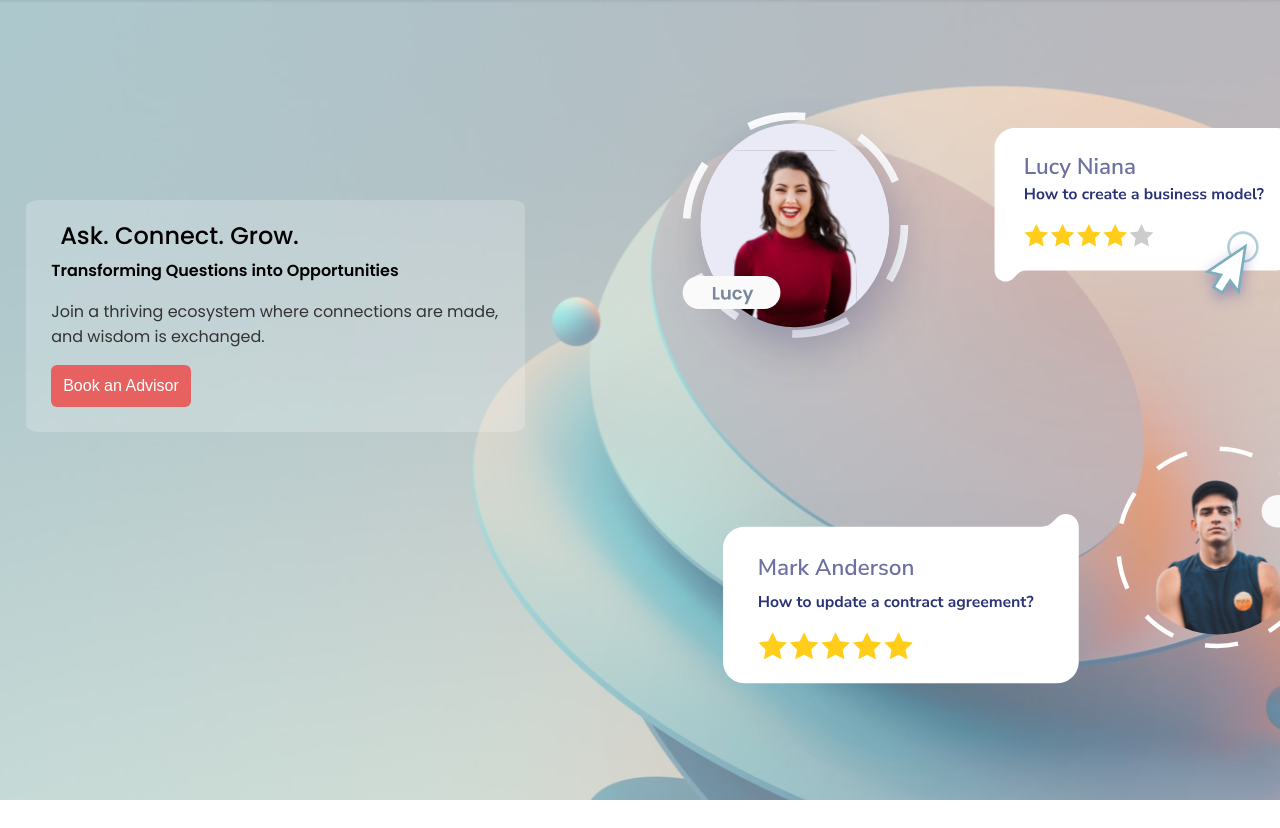
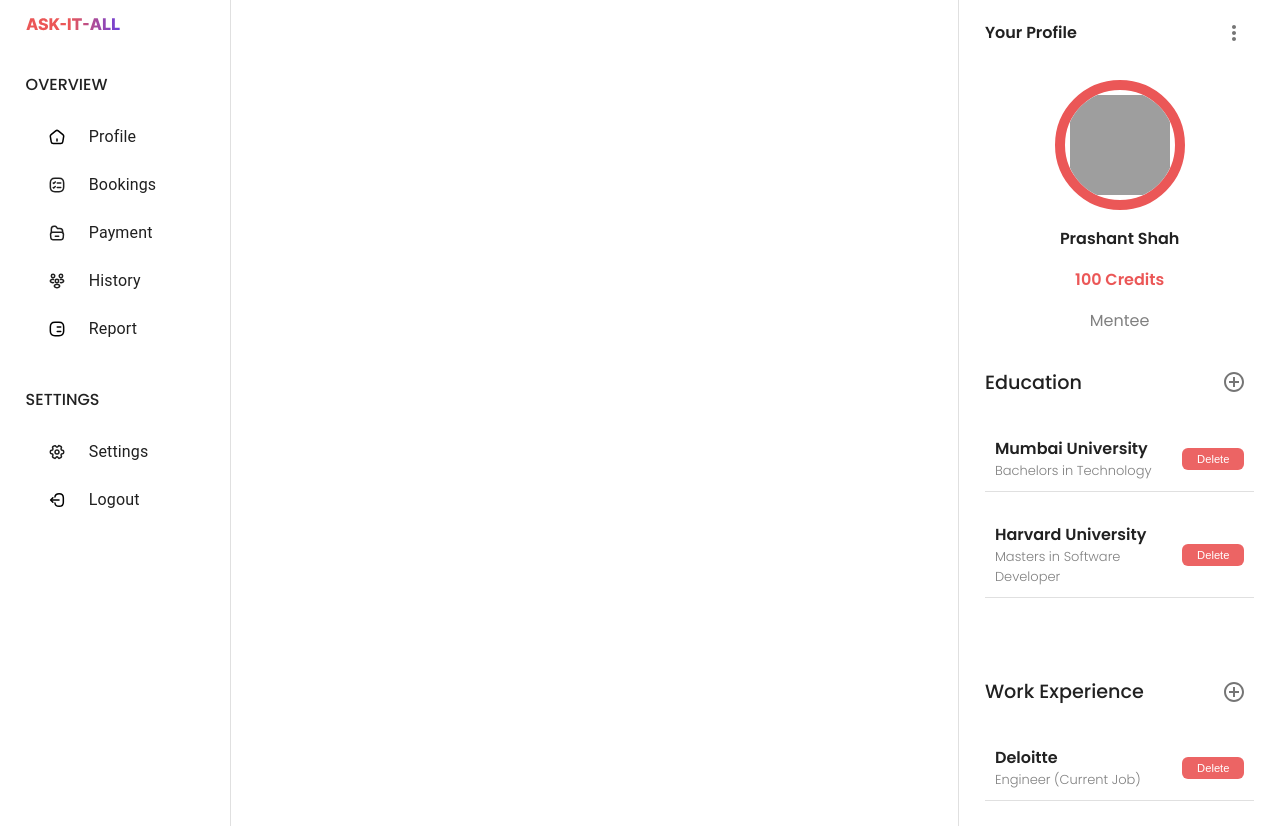
Before and after one commit to shaaz1000/ask-it-all, a React (Create React App) app: page / in a window 1280 px wide. Shown: the top 828 px of the page. Built offline with nearby package versions, Linux system fonts and the light colour scheme; grey boxes are pictures that could not be loaded.

Commit message:
[UPDATE] profile section

```diff
--- /dev/null
+++ b/src/components/EditableCard/EditableCard.scss
@@ -0,0 +1,34 @@
+.editable-card {
+    .title {
+        display: flex;
+        justify-content: space-between;
+        font-size: larger;
+        align-items: center;
+    }
+    .listitem {
+        padding: 10px 0;
+        .content {
+            padding: 10px;
+            display: flex;
+            justify-content: space-between;
+            align-items: center;
+            p {
+                margin: 0;
+            }
+            .poppins-light {
+                color: gray;
+                font-size: small;
+            }
+            .Button {
+                padding: 2% 6%;
+                font-size: 0.7em;
+                height: fit-content;
+            }
+        }
+        .details {
+            padding: 0 10px;
+            width: 20%;
+        }
+    }
+
+}
--- /dev/null
+++ b/src/components/EditableCard/index.js
@@ -0,0 +1,34 @@
+import { AddCircleOutlineOutlined } from "@mui/icons-material";
+import React from "react";
+import "./EditableCard.scss";
+import { Divider, IconButton } from "@mui/material";
+import Button from "../reusable/button/Button";
+
+function EditableCard({ cardTitle, onAdd, data }) {
+  return (
+    <div className="editable-card">
+      <div className="title">
+        <p className="poppins-medium">{cardTitle}</p>
+        <IconButton>
+          <AddCircleOutlineOutlined />
+        </IconButton>
+      </div>
+      {data?.map((i, index) => (
+        <div key={index} className="listitem">
+            <div className="content">
+              <div>
+                <p className="poppins-semibold">{i.title}</p>
+                <p className="poppins-light">{i.subTitle}</p>
+              </div>
+              <Button variant={"cta"} label={"Delete"} />
+            </div>
+          <Divider />
+        </div>
+      ))}
+      <br/>
+      <br/>
+    </div>
+  );
+}
+
+export default EditableCard;
--- a/src/context/AuthContext.js
+++ b/src/context/AuthContext.js
@@ -3,12 +3,13 @@ import React, { createContext, useState, useContext } from "react";
 const AuthContext = createContext();
 
 export const AuthProvider = ({ children }) => {
-  const [isLoggedIn, setIsLoggedIn] = useState(false);
+  const [isLoggedIn, setIsLoggedIn] = useState(true);
 
   const CONTEXT = {
     isLoggedIn,
     setIsLoggedIn,
   };
+
   return (
     <AuthContext.Provider value={CONTEXT}>{children}</AuthContext.Provider>
   );
--- a/src/pages/HomePage/DashboardMenu.js
+++ b/src/pages/HomePage/DashboardMenu.js
@@ -1,13 +1,14 @@
 import React from "react";
 import Drawer from "@mui/material/Drawer";
 
-function DashboardMenu({ anchor, children, className }) {
+function DashboardMenu({ anchor, children, className, sx }) {
   return (
     <div className="dashboard-menu">
       <Drawer
         variant="permanent"
         anchor={anchor}
         className={className}
+        sx={sx}
       >
         {children}
       </Drawer>
--- a/src/pages/HomePage/HomePage.scss
+++ b/src/pages/HomePage/HomePage.scss
@@ -30,4 +30,15 @@
             width: 95%;
         }
     }
+    .profile-info {
+        padding-top: 10%;
+        align-self: center;
+        text-align: center;
+        .profile-avatar {
+            border: 10px solid #eb5757;
+            height: 100px;
+            width: 100px;
+            padding: 5px;
+        }
+    }
 }
--- /dev/null
+++ b/src/pages/HomePage/ProfileInfo.js
@@ -0,0 +1,20 @@
+import { Avatar } from "@mui/material";
+import React from "react";
+import { MOCK_USER_IMAGE } from "../../static/assets/svg/Icons";
+
+function ProfileInfo({ userName, creditCount, userRole }) {
+  return (
+    <div className="profile-info">
+      <Avatar className="profile-avatar" src={MOCK_USER_IMAGE} />
+      <p className="poppins-semibold">{userName}</p>
+      <p className="poppins-semibold" style={{ color: "#EB5757" }}>
+        {creditCount} Credits
+      </p>
+      <p style={{ color: "gray" }}>
+        {userRole}
+      </p>
+    </div>
+  );
+}
+
+export default ProfileInfo;
--- a/src/pages/HomePage/index.js
+++ b/src/pages/HomePage/index.js
@@ -26,6 +26,8 @@ import {
   TERMS_AND_CONDITIONS,
   pageMapper,
 } from "../../utils/constants";
+import ProfileInfo from "./ProfileInfo";
+import EditableCard from "../../components/EditableCard";
 
 function Homepage({ children }) {
   const { isLoggedIn } = useAuth();
@@ -74,7 +76,11 @@ function Homepage({ children }) {
       <div className="homepage-container">
         <DashboardMenu anchor={"left"}>
           <div className="homepage-menu">
-            <img src={logo} onClick={() => navigate(PROFILE)} className="logo"/>
+            <img
+              src={logo}
+              onClick={() => navigate(PROFILE)}
+              className="logo"
+            />
             <span className="homepage-menu-container">
               <Menu
                 label="OVERVIEW"
@@ -86,13 +92,48 @@ function Homepage({ children }) {
           </div>
         </DashboardMenu>
         {children}
-        <DashboardMenu anchor={"right"}>
+        <DashboardMenu anchor={"right"} sx={{width: 20}}>
           <div className="profile-menu">
             <p className="poppins-semibold">Your Profile</p>
             <IconButton disableRipple>
               <MoreVert />
             </IconButton>
           </div>
+          <ProfileInfo
+            userName={"Prashant Shah"}
+            creditCount={"100"}
+            userRole="Mentee"
+          />
+          <EditableCard
+            cardTitle={"Education"}
+            data={[
+              {
+                title: "Mumbai University",
+                subTitle: "Bachelors in Technology",
+              },
+              {
+                title: "Harvard University",
+                subTitle: "Masters in Software Developer",
+              },
+            ]}
+          />
+          <EditableCard
+            cardTitle={"Work Experience"}
+            data={[
+              {
+                title: "Deloitte",
+                subTitle: "Engineer (Current Job)",
+                details:
+                  "Ut enim ad minim veniam, quis nostrud exercitation ullamco laboris nisi ut aliquip ex ea commodo consequat. Duis aute irure dolor in reprehenderit in voluptate velit.",
+              },
+              {
+                title: "PWC",
+                subTitle: "software Developer (2018 to 2022)",
+                details:
+                  "Ut enim ad minim veniam, quis nostrud exercitation ullamco laboris nisi ut aliquip ex ea commodo consequat. Duis aute irure dolor in reprehenderit in voluptate velit.",
+              },
+            ]}
+          />
         </DashboardMenu>
       </div>
     </div>
--- a/src/static/assets/svg/Icons.js
+++ b/src/static/assets/svg/Icons.js
@@ -13,6 +13,7 @@ import AppStore from './icons/AppleStore.svg';
 import RiidLogo from './icons/riidllogo1 1.svg';
 import IconCall from './icons/Call.svg';
 import FasterCaptialLogo from './icons/faster capital 1.svg';
+import MockUserImage from '../svg/icons/MockUserImage.svg';
 
 export const LOGO = AssetLogo;
 
@@ -31,3 +32,4 @@ export const BUTTON_APPSTORE = AppStore;
 export const LOGO_RIID = RiidLogo;
 export const LOGO_FasterCaptial = FasterCaptialLogo;
 export const ICON_CALL = IconCall;
+export const MOCK_USER_IMAGE = MockUserImage;
```
Also changed, not shown: 1 other file (tests, documents, lock files or other folders).
